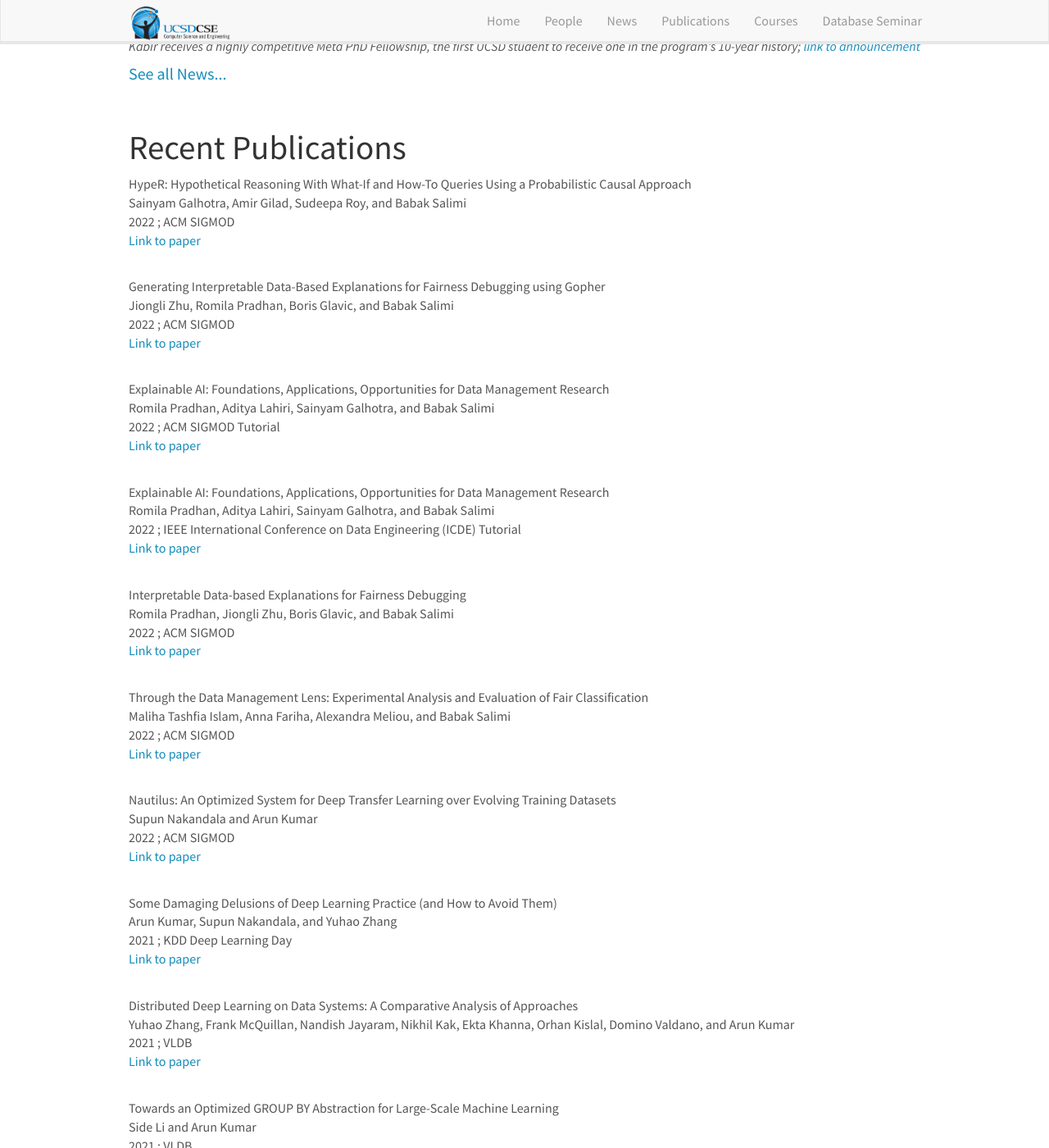
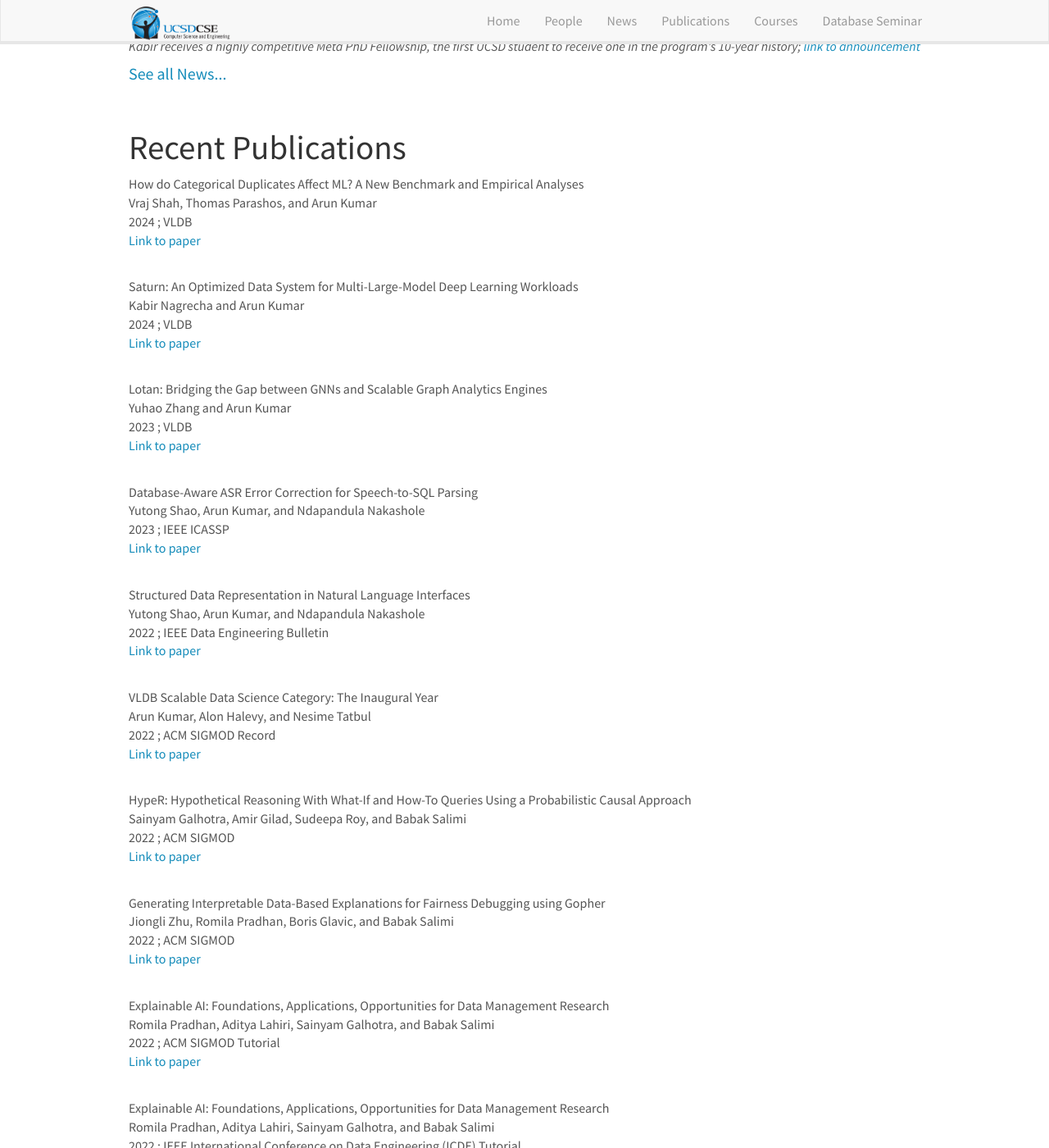
Before and after one commit to dbucsd/dbucsd.github.io, a Jekyll site: the page built from index.md, in a window 1280 px wide and 1400 px high, scrolled down 3413 px. Shown: the whole window at 82% size. Built offline with Jekyll 4.4.1, drawn with Linux system fonts in a browser that asks for light colours; nearby versions of some CDN libraries.

Commit message:
Update papers.yml

```diff
--- a/_data/papers.yml
+++ b/_data/papers.yml
@@ -1,3 +1,33 @@
+- year: 2024
+  venue: VLDB
+  title: "How do Categorical Duplicates Affect ML? A New Benchmark and Empirical Analyses"
+  author: Vraj Shah, Thomas Parashos, and Arun Kumar
+  link: https://adalabucsd.github.io/papers/TR_2023_CategDedup.pdf
+- year: 2024
+  venue: VLDB
+  title: "Saturn: An Optimized Data System for Multi-Large-Model Deep Learning Workloads"
+  author: Kabir Nagrecha and Arun Kumar
+  link: https://adalabucsd.github.io/papers/2024_Saturn_VLDB.pdf
+- year: 2023
+  venue: VLDB
+  title: "Lotan: Bridging the Gap between GNNs and Scalable Graph Analytics Engines"
+  author: Yuhao Zhang and Arun Kumar
+  link: https://adalabucsd.github.io/papers/2023_Lotan_VLDB.pdf
+- year: 2023
+  venue: IEEE ICASSP
+  title: "Database-Aware ASR Error Correction for Speech-to-SQL Parsing"
+  author: Yutong Shao, Arun Kumar, and Ndapandula Nakashole
+  link: https://ieeexplore.ieee.org/document/10097246
+- year: 2022
+  venue: IEEE Data Engineering Bulletin
+  title: "Structured Data Representation in Natural Language Interfaces"
+  author: Yutong Shao, Arun Kumar, and Ndapandula Nakashole
+  link: https://adalabucsd.github.io/papers/2022_SpeakQL_DataEngBulletin.pdf
+- year: 2022
+  venue: ACM SIGMOD Record
+  title: "VLDB Scalable Data Science Category: The Inaugural Year"
+  author: Arun Kumar, Alon Halevy, and Nesime Tatbul
+  link: https://adalabucsd.github.io/papers/2022_SDS_SIGMODRecord.pdf
 - year: 2022
   venue: ACM SIGMOD
   title: "HypeR: Hypothetical Reasoning With What-If and How-To Queries Using a Probabilistic Causal Approach"
```
